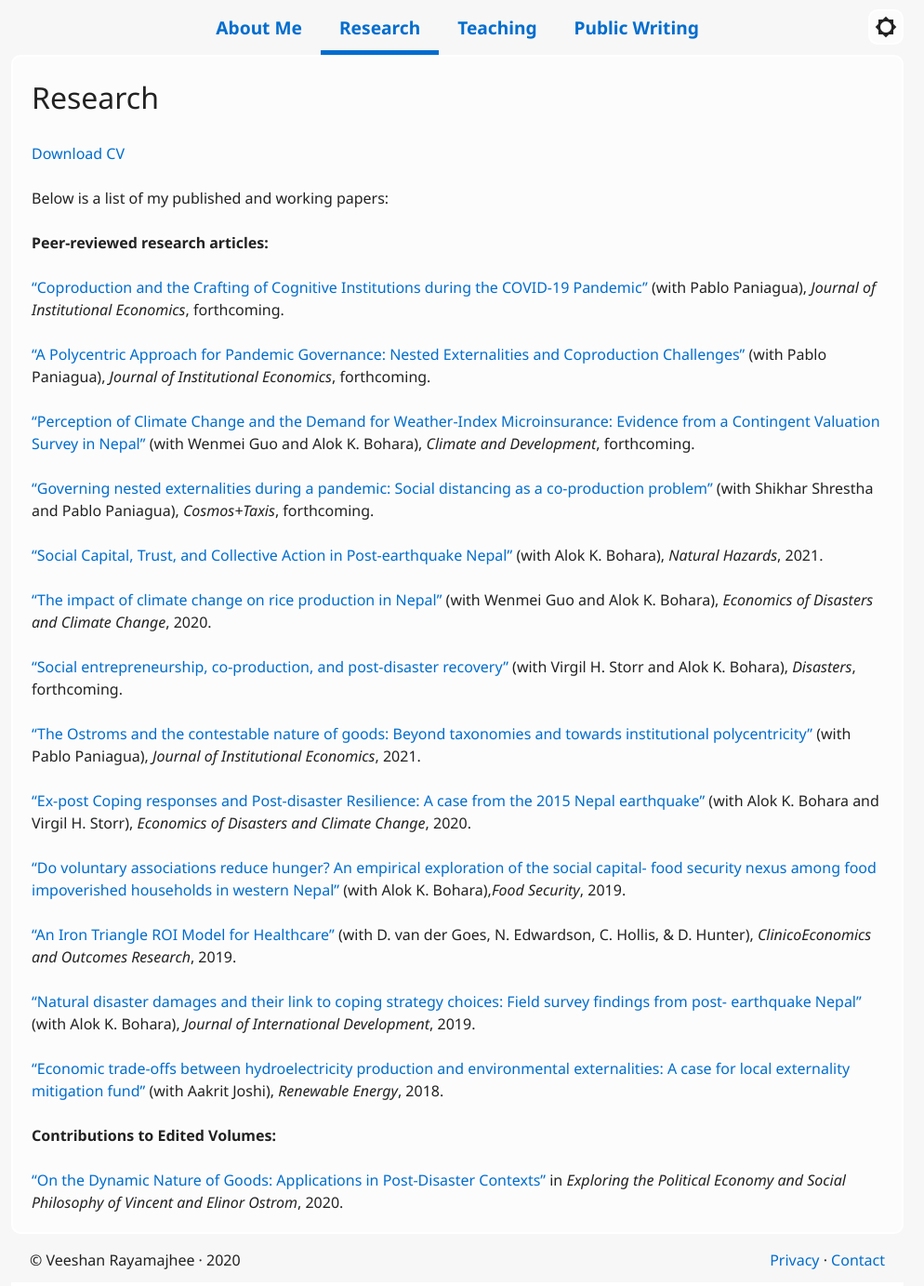
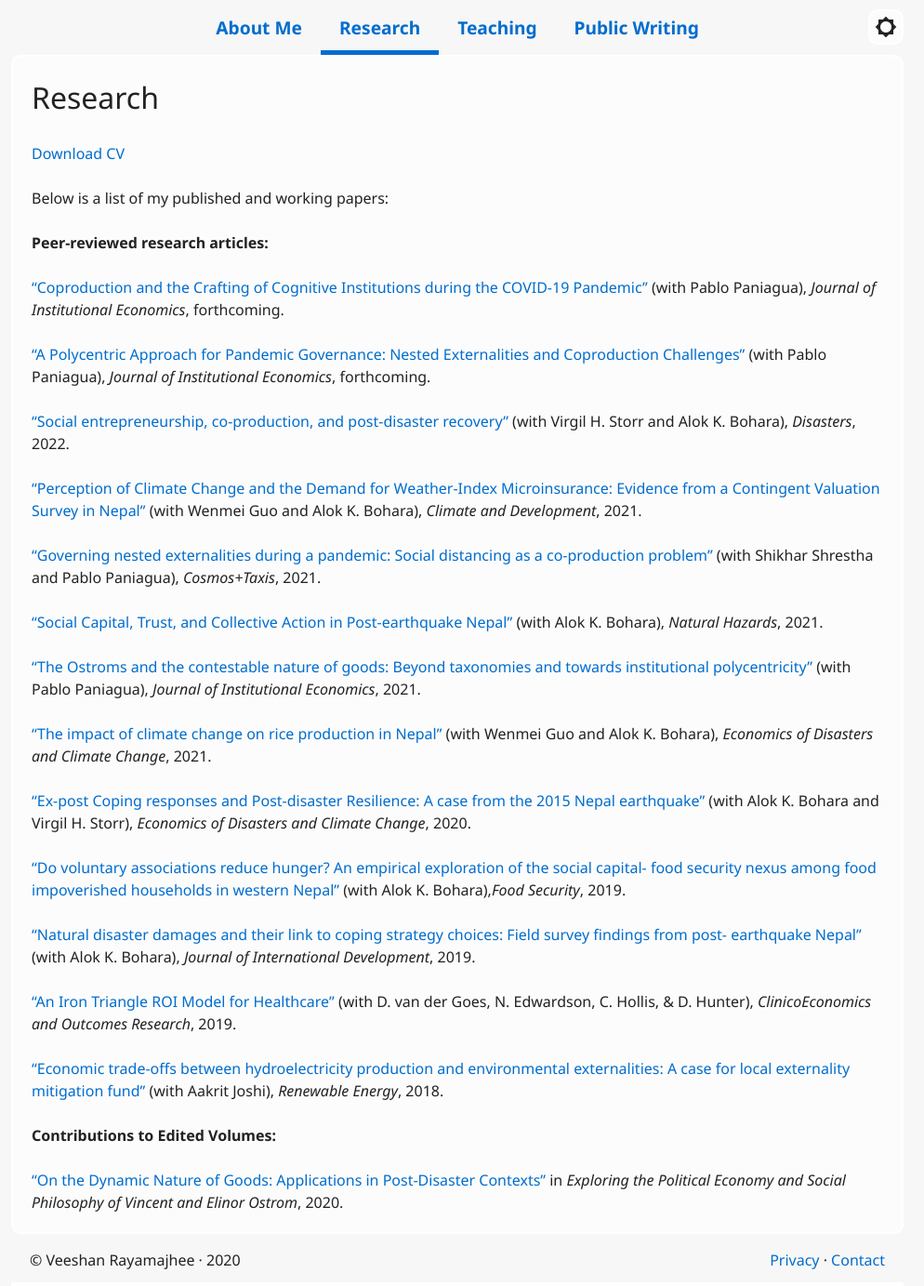
Before and after one commit to veeshanr/veeshanr.github.io, a Jekyll site: the page built from pages/research.md, in a window 1280 px wide. Shown: the whole page at 93% size, without its empty margins (148-1142 px from the left). Built offline with Jekyll 4.4.1, drawn with Linux system fonts in a browser that asks for light colours.

Commit message:
Update research.md

```diff
--- a/pages/research.md
+++ b/pages/research.md
@@ -15,32 +15,31 @@ Below is a list of my published and working papers:
 
 [“A Polycentric Approach for Pandemic Governance: Nested Externalities and Coproduction Challenges”] [13] (with Pablo Paniagua), *Journal of Institutional Economics*, forthcoming.
 
-[“Perception of Climate Change and the Demand for Weather-Index Microinsurance: Evidence from a Contingent Valuation Survey in Nepal”] [12] (with Wenmei Guo and Alok K. Bohara), *Climate and Development*, forthcoming.
+[“Social entrepreneurship, co-production, and post-disaster recovery”] [6] (with Virgil H. Storr and Alok K. Bohara), *Disasters*, 2022.
 
-[“Governing nested externalities during a pandemic: Social distancing as a co-production problem”] [11] (with Shikhar Shrestha and Pablo Paniagua), *Cosmos+Taxis*, forthcoming.
+[“Perception of Climate Change and the Demand for Weather-Index Microinsurance: Evidence from a Contingent Valuation Survey in Nepal”] [12] (with Wenmei Guo and Alok K. Bohara), *Climate and Development*, 2021.
+
+[“Governing nested externalities during a pandemic: Social distancing as a co-production problem”] [11] (with Shikhar Shrestha and Pablo Paniagua), *Cosmos+Taxis*, 2021.
 
 [“Social Capital, Trust, and Collective Action in Post-earthquake Nepal”] [10] (with Alok K. Bohara), *Natural Hazards*, 2021.
 
-[“The impact of climate change on rice production in Nepal”] [9] (with Wenmei Guo and Alok K. Bohara), *Economics of Disasters and Climate Change*, 2020.
+[“The Ostroms and the contestable nature of goods: Beyond taxonomies and towards institutional polycentricity”] [7] (with Pablo Paniagua), *Journal of Institutional Economics*, 2021.
 
-[“Social entrepreneurship, co-production, and post-disaster recovery”] [6] (with Virgil H. Storr and Alok K. Bohara), *Disasters*, forthcoming.
-
-[“The Ostroms and the contestable nature of goods: Beyond taxonomies and towards institutional polycentricity”] [7] (with Pablo Paniagua), *Journal of Institutional Economics*, 2021.
+[“The impact of climate change on rice production in Nepal”] [9] (with Wenmei Guo and Alok K. Bohara), *Economics of Disasters and Climate Change*, 2021.
 
 [“Ex-post Coping responses and Post-disaster Resilience: A case from the 2015 Nepal earthquake”] [5] (with Alok K. Bohara and Virgil H. Storr), *Economics of Disasters and Climate Change*, 2020.
 
 [“Do voluntary associations reduce hunger? An empirical exploration of the social  capital- food security nexus among food impoverished households in western Nepal”] [4] (with Alok K. Bohara),*Food Security*, 2019.
 
+[“Natural disaster damages and their link to coping strategy choices: Field survey findings from post- earthquake Nepal”] [1] (with Alok K. Bohara), *Journal of International Development*, 2019.
+
 [“An Iron Triangle ROI Model for Healthcare”] [3] (with D. van der Goes, N. Edwardson, C. Hollis, & D. Hunter), *ClinicoEconomics and Outcomes Research*, 2019.
-
-[“Natural disaster damages and their link to coping strategy choices: Field survey findings from post- earthquake Nepal”] [1] (with Alok K. Bohara), *Journal of International Development*, 2019.
 
 [“Economic trade-offs between hydroelectricity production and environmental externalities: A case for local externality mitigation fund”][2] (with Aakrit Joshi), *Renewable Energy*, 2018.
 
 **Contributions to Edited Volumes:**
 
 [“On the Dynamic Nature of Goods: Applications in Post-Disaster Contexts”] [8] in *Exploring the Political Economy and Social Philosophy of Vincent and Elinor Ostrom*, 2020.
-
 
 
 [1]: https://doi.org/10.1002/jid.3406
```
